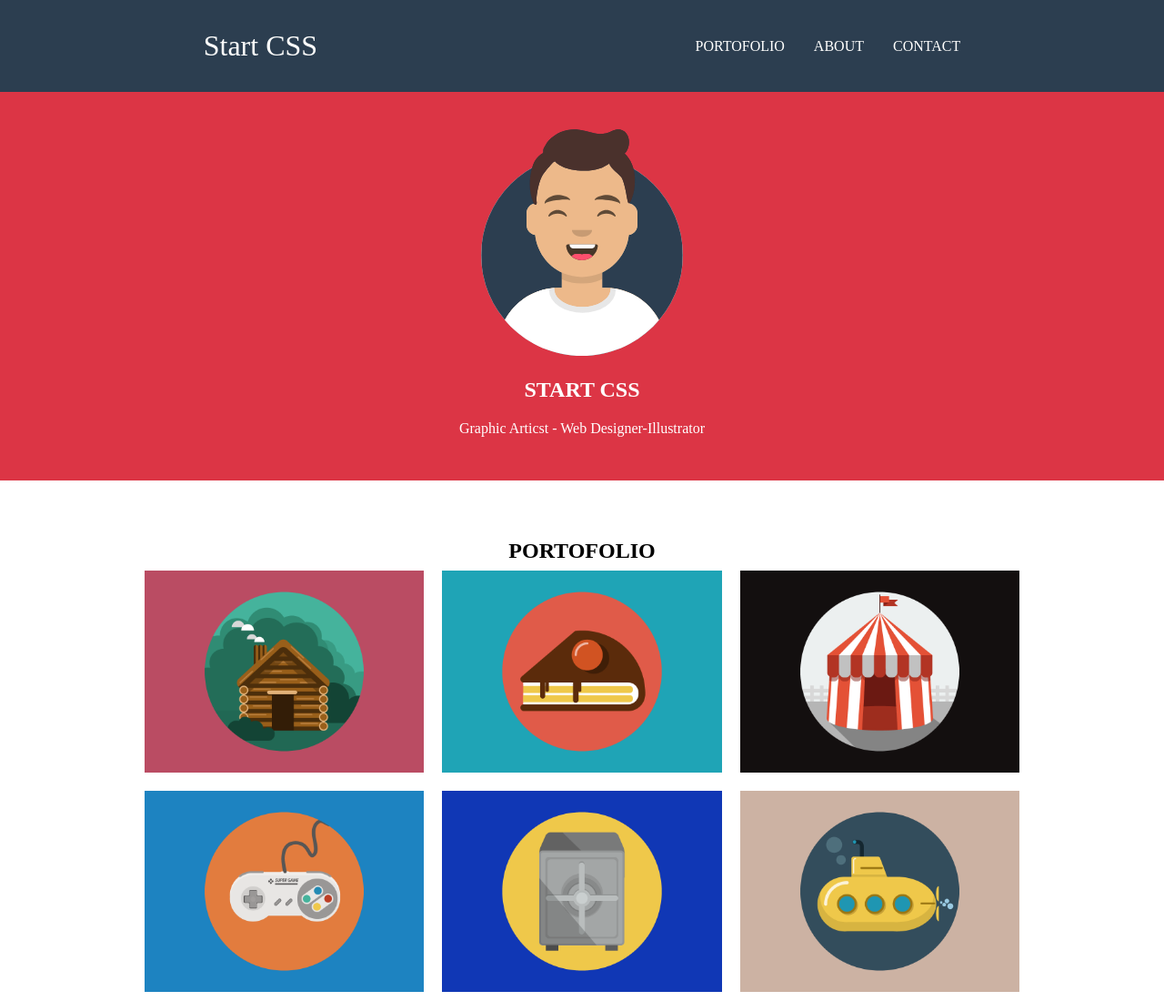
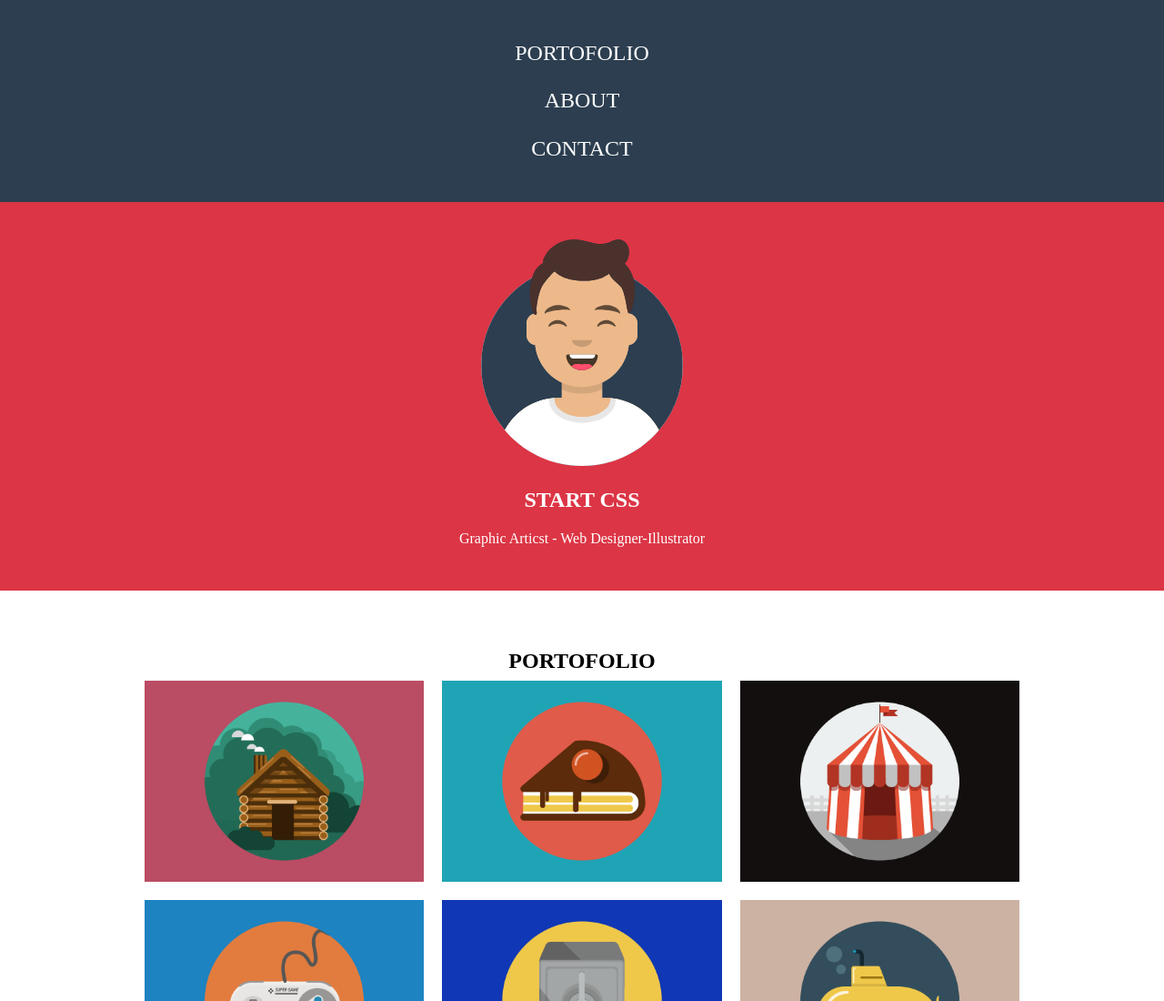
Before and after one commit to Fmaarij/SITE_START_CSS, a plain HTML site: page index.html in a window 1280 px wide. Shown: the top 1100 px of the page at 91% size. Drawn offline with Linux system fonts and the light colour scheme.

Commit message:
320px en route

```diff
--- a/index.html
+++ b/index.html
@@ -25,6 +25,7 @@
             </div>
         </nav>
     </header>
+    <main>
     <!-- section 1 logo svg -->
     <section class="sec1">
         <img src="./public/img/avataaars.svg" alt="avatar">
@@ -102,6 +103,7 @@
 </section> -->
 
     <!-- footer -->
+</main>
     <footer>
         <div class=" trois_row">
             <div class="Location">
--- a/public/css/media.css
+++ b/public/css/media.css
@@ -1,3 +1,4 @@
+/* Minimum 768px */
 @media screen and (min-width:768px) {
 
     /* sec1 avatar */
@@ -29,5 +30,21 @@ button {
     width: 30%;
 }
 
+}
 
+/* Minimum 320px */
+@media screen and (min-width:320px) {
+/* Nav */
+    .leftbut {
+        display: none;
+    }
+    .troisbut {
+       flex-direction: column;
+        padding: 0;
+        font-size: 1.5rem;
+    }
+    .troisbut>div {
+        padding:0.8rem;
+        text-align: center;
+    }
 }
```
